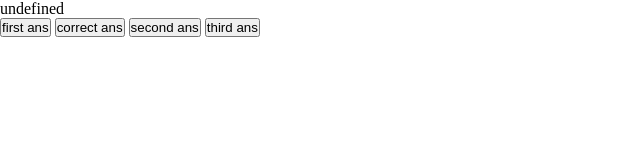
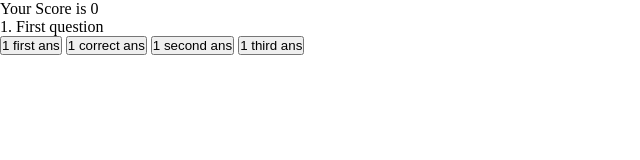
Before and after one commit to Sayein/quiz-app, a plain HTML site: page index.html in a window 1280 px wide. Shown: the whole page, without its empty margins (0-640 px from the left). Drawn offline with Linux system fonts and the light colour scheme.

Commit message:
created the polyfill of qiz app

```diff
--- a/index.html
+++ b/index.html
@@ -9,6 +9,7 @@
 <body>
     <div class="main">
         <div class="center">
+            <div class="score-board">Your Score is 0</div>
             <div class="question">This your question?</div>
             <div class="ans-btn">
                 <button class="btn">Answer 1</button>
--- a/index.js
+++ b/index.js
@@ -3,37 +3,37 @@ const questions=[
     {
         question:"First question",
         answers:[
-            {text:"first ans", correct:false},
-            {text:"correct ans", correct:true},
-            {text:"second ans", correct:false},
-            {text:"third ans", correct:false},
+            {text:"1 first ans", correct:false},
+            {text:"1 correct ans", correct:true},
+            {text:"1 second ans", correct:false},
+            {text:"1 third ans", correct:false},
         ]
     },
     {
         question:"Second question",
         answers:[
-            {text:"first ans", correct:false},
-            {text:"correct ans", correct:true},
-            {text:"second ans", correct:false},
-            {text:"third ans", correct:false},
+            {text:"2 first ans", correct:false},
+            {text:"2 correct ans", correct:true},
+            {text:"2 second ans", correct:false},
+            {text:"2 third ans", correct:false},
         ]
     },
     {
         question:"third question",
         answers:[
-            {text:"first ans", correct:false},
-            {text:"correct ans", correct:true},
-            {text:"second ans", correct:false},
-            {text:"third ans", correct:false},
+            {text:"3 first ans", correct:false},
+            {text:"3 correct ans", correct:true},
+            {text:"3 second ans", correct:false},
+            {text:"3 third ans", correct:false},
         ]
     },
     {
         question:"fourth question",
         answers:[
-            {text:"first ans", correct:false},
-            {text:"correct ans", correct:true},
-            {text:"second ans", correct:false},
-            {text:"third ans", correct:false},
+            {text:"4 first ans", correct:false},
+            {text:"4 correct ans", correct:true},
+            {text:"4 second ans", correct:false},
+            {text:"4 third ans", correct:false},
         ]
     }
 ];
@@ -43,13 +43,19 @@ let qustionsElement=document.querySelector(".question");
 let answerBtn=document.querySelectorAll(".btn");
 let answerBtn1=document.querySelector(".btn");
 let nextBtn=document.querySelector(".nxt-btn");
+let scoreBoard=document.querySelector(".score-board");
+let currentquestionindex=0;
+let score=0;
 
 function displayQuestion() {
-    qustionsElement.innerText=questions.question;
+    let cquestion=questions[currentquestionindex];
+    let questionNo=currentquestionindex+1;
+    qustionsElement.innerText=questionNo+". "+cquestion.question;
     answerBtn.forEach((elem,i)=>{
-          elem.innerText=questions[i].answers[i].text;
+        let canswer=questions[currentquestionindex].answers[i];
+          elem.innerText=canswer.text;
           elem.addEventListener('click',()=>{
-            if(questions[i].answers[i].correct===true){
+            if(canswer.correct===true){
                 nextBtn.style.display = "block";
             }
             else{
@@ -57,24 +63,25 @@ function displayQuestion() {
             }
           });
     })
+    nextBtn.style.display = "none";
+    scoreBoard.innerText='Your Score is '+score;
+}
+
+function addNextQuestion() {
+    currentquestionindex++;
+    score++;
+    if (currentquestionindex < questions.length) {
+        displayQuestion();
+   }else{
+           scoreBoard.innerText='Your Score is '+score;
+   }
+
 }
 
 nextBtn.addEventListener('click',()=>{
-
-
+    if (currentquestionindex < questions.length) {
+         addNextQuestion();
+    }
 });
 
-
-// answerBtn1.addEventListener("click" , ()=>{
-//       for (let i = 0; i < questions.length; i++) {
-//         const c = questions[i].answers[i].correct;
-//         if(c[i] === true){
-//             nextBtn.style.display = "block";
-//             console.log("truew");
-//         }else{
-//             console.log("error");
-//         }
-//       }
-// })
-
 displayQuestion();
```
